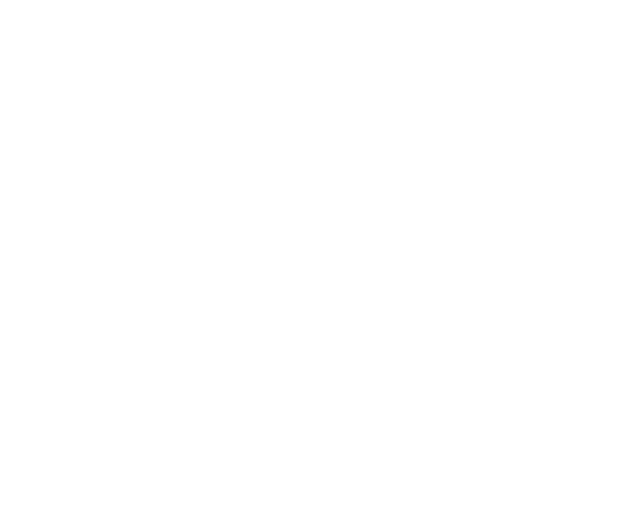
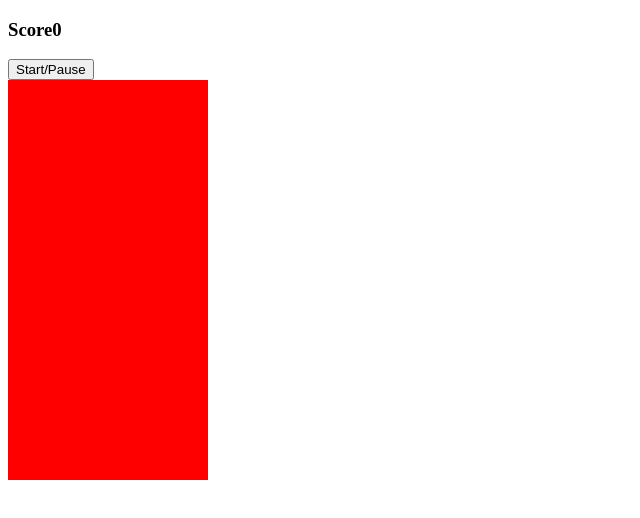
Before and after one commit to kp-marz/basic-tetris, a plain HTML site: page index.html in a window 1280 px wide. Shown: the whole page, without its empty margins (0-640 px from the left). Drawn offline with Linux system fonts and the light colour scheme.

Commit message:
added additional files

```diff
--- /dev/null
+++ b/app.js
@@ -0,0 +1,9 @@
+document.addEventListener('DOMContentLoaded', () => {
+const grid = document.querySelector('.grid')
+let squares = Array.from(document.querySelectorAll('.grid div'))
+const ScoreDisplay = document.querySelector('#score')
+const StartBtn = document.querySelector('#start-button')
+const width = 10
+
+
+})
--- a/index.html
+++ b/index.html
@@ -2,10 +2,216 @@
 <html lang="en">
 <head>
     <meta charset="UTF-8">
+    <script src="app.js" charset="utf-8"></script>
+    <link rel="stylesheet" href="style.css"></link>
     <meta name="viewport" content="width=device-width, initial-scale=1.0">
-    <title>Document</title>
+    <title>Basic Tetris Game</title>
+
 </head>
 <body>
-
+    <h3>Score<span id="score">0</span></h3>
+    <button id="start-button">Start/Pause</button>
+<div class="grid">
+    <div></div>
+    <div></div>
+    <div></div>
+    <div></div>
+    <div></div>
+    <div></div>
+    <div></div>
+    <div></div>
+    <div></div>
+    <div></div>
+    <div></div>
+    <div></div>
+    <div></div>
+    <div></div>
+    <div></div>
+    <div></div>
+    <div></div>
+    <div></div>
+    <div></div>
+    <div></div>
+    <div></div>
+    <div></div>
+    <div></div>
+    <div></div>
+    <div></div>
+    <div></div>
+    <div></div>
+    <div></div>
+    <div></div>
+    <div></div>
+    <div></div>
+    <div></div>
+    <div></div>
+    <div></div>
+    <div></div>
+    <div></div>
+    <div></div>
+    <div></div>
+    <div></div>
+    <div></div>
+    <div></div>
+    <div></div>
+    <div></div>
+    <div></div>
+    <div></div>
+    <div></div>
+    <div></div>
+    <div></div>
+    <div></div>
+    <div></div>
+    <div></div>
+    <div></div>
+    <div></div>
+    <div></div>
+    <div></div>
+    <div></div>
+    <div></div>
+    <div></div>
+    <div></div>
+    <div></div>
+    <div></div>
+    <div></div>
+    <div></div>
+    <div></div>
+    <div></div>
+    <div></div>
+    <div></div>
+    <div></div>
+    <div></div>
+    <div></div>
+    <div></div>
+    <div></div>
+    <div></div>
+    <div></div>
+    <div></div>
+    <div></div>
+    <div></div>
+    <div></div>
+    <div></div>
+    <div></div>
+    <div></div>
+    <div></div>
+    <div></div>
+    <div></div>
+    <div></div>
+    <div></div>
+    <div></div>
+    <div></div>
+    <div></div>
+    <div></div>
+    <div></div>
+    <div></div>
+    <div></div>
+    <div></div>
+    <div></div>
+    <div></div>
+    <div></div>
+    <div></div>
+    <div></div>
+    <div></div>
+    <div></div>
+    <div></div>
+    <div></div>
+    <div></div>
+    <div></div>
+    <div></div>
+    <div></div>
+    <div></div>
+    <div></div>
+    <div></div>
+    <div></div>
+    <div></div>
+    <div></div>
+    <div></div>
+    <div></div>
+    <div></div>
+    <div></div>
+    <div></div>
+    <div></div>
+    <div></div>
+    <div></div>
+    <div></div>
+    <div></div>
+    <div></div>
+    <div></div>
+    <div></div>
+    <div></div>
+    <div></div>
+    <div></div>
+    <div></div>
+    <div></div>
+    <div></div>
+    <div></div>
+    <div></div>
+    <div></div>
+    <div></div>
+    <div></div>
+    <div></div>
+    <div></div>
+    <div></div>
+    <div></div>
+    <div></div>
+    <div></div>
+    <div></div>
+    <div></div>
+    <div></div>
+    <div></div>
+    <div></div>
+    <div></div>
+    <div></div>
+    <div></div>
+    <div></div>
+    <div></div>
+    <div></div>
+    <div></div>
+    <div></div>
+    <div></div>
+    <div></div>
+    <div></div>
+    <div></div>
+    <div></div>
+    <div></div>
+    <div></div>
+    <div></div>
+    <div></div>
+    <div></div>
+    <div></div>
+    <div></div>
+    <div></div>
+    <div></div>
+    <div></div>
+    <div></div>
+    <div></div>
+    <div></div>
+    <div></div>
+    <div></div>
+    <div></div>
+    <div></div>
+    <div></div>
+    <div></div>
+    <div></div>
+    <div></div>
+    <div></div>
+    <div></div>
+    <div></div>
+    <div></div>
+    <div></div>
+    <div></div>
+    <div></div>
+    <div></div>
+    <div></div>
+    <div></div>
+    <div></div>
+    <div></div>
+    <div></div>
+    <div></div>
+    <div></div>
+    <div></div>
+    <div></div>
+    <div></div>
+</div>
 </body>
 </html>
--- /dev/null
+++ b/style.css
@@ -0,0 +1,14 @@
+.grid {
+    width: 200px;
+    height: 400px;
+    background-color: yellow;
+    display: flex;
+    flex-wrap: wrap;
+
+}
+
+.grid div{
+    height: 20px;
+    width: 20px;
+    background-color: red;
+}
```
